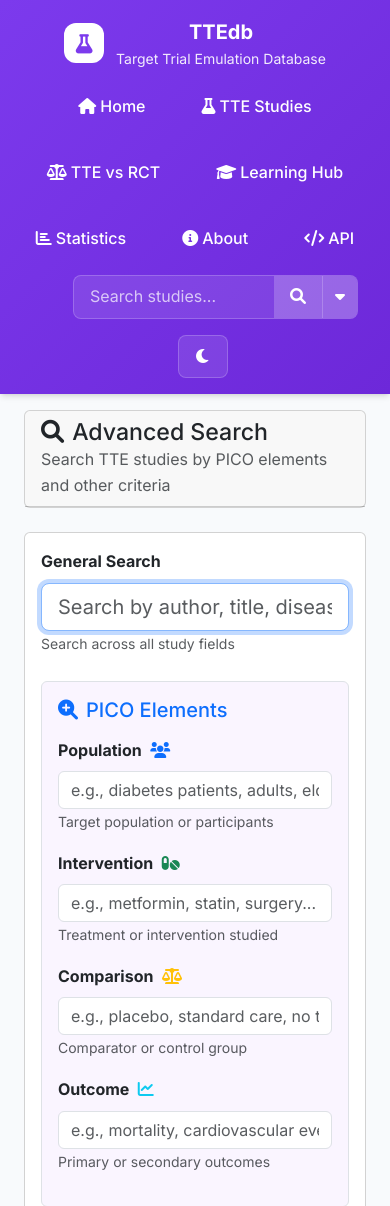
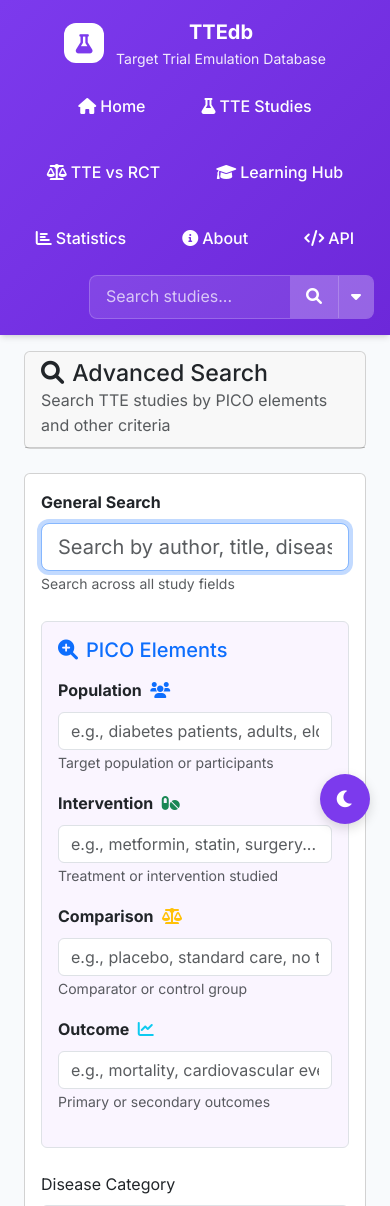
Before and after one commit to choxos/TTEdb, a Django app: page /search/ in a window 390 px wide. Shown: the top 1206 px of the page. Run offline with Django 5.2, Linux system fonts and the light colour scheme; data that the repository does not hold is empty.

Commit message:
Move dark theme toggle to floating bottom-right position
- Removed theme toggle from header navigation
- Added floating circular button in bottom-right corner (PRCT style)
- Added responsive mobile adjustments for smaller screens
- Improved header search spacing without theme toggle
- Added universal floating toggle styles to Xera unified theme
- Enhanced hover effects and smooth transitions
- Dark theme optimized colors for the floating button

```diff
--- a/shared_theme/templates/xera_base.html
+++ b/shared_theme/templates/xera_base.html
@@ -260,5 +260,10 @@
             });
         }
     </script>
+
+    <!-- Floating Dark Theme Toggle -->
+    <button id="theme-toggle" class="theme-toggle-floating" aria-label="Toggle dark mode" title="Toggle dark mode">
+        <i class="fas fa-moon" id="theme-icon"></i>
+    </button>
 </body>
 </html>
--- a/templates/ttedb/base.html
+++ b/templates/ttedb/base.html
@@ -160,7 +160,6 @@
 /* Header Search Styles */
 .xera-header-search {
     margin-left: auto;
-    margin-right: 1rem;
 }
 
 .xera-search-form {
@@ -236,24 +235,45 @@
     padding: 0.5rem 1rem 0.25rem;
 }
 
-/* Dark Theme Toggle Styles */
-.xera-theme-toggle {
-    margin-left: 1rem;
+/* Floating Dark Theme Toggle */
+.theme-toggle-floating {
+    position: fixed;
+    bottom: 20px;
+    right: 20px;
+    z-index: 1000;
+    background: var(--xera-primary);
+    border: none;
+    color: white;
+    border-radius: 50%;
+    width: 50px;
+    height: 50px;
+    cursor: pointer;
+    box-shadow: 0 4px 12px rgba(0, 0, 0, 0.15);
+    transition: all 0.3s ease;
+    display: flex;
+    align-items: center;
+    justify-content: center;
+    font-size: 1.2rem;
 }
 
-.xera-theme-btn {
-    background: rgba(255, 255, 255, 0.1);
-    border: 1px solid rgba(255, 255, 255, 0.2);
-    color: white;
-    border-radius: 0.5rem;
-    padding: 0.5rem 1rem;
-    cursor: pointer;
-    transition: all 0.3s ease;
+.theme-toggle-floating:hover {
+    background: var(--xera-primary-dark);
+    transform: scale(1.1);
+    box-shadow: 0 6px 20px rgba(0, 0, 0, 0.25);
 }
 
-.xera-theme-btn:hover {
-    background: rgba(255, 255, 255, 0.2);
-    transform: scale(1.05);
+.theme-toggle-floating:active {
+    transform: scale(0.95);
+}
+
+/* Dark theme adjustments for floating toggle */
+[data-bs-theme="dark"] .theme-toggle-floating {
+    background: var(--xera-primary-light);
+    color: var(--bs-dark);
+}
+
+[data-bs-theme="dark"] .theme-toggle-floating:hover {
+    background: var(--xera-primary);
 }
 
 /* Dark theme styles */
@@ -394,12 +414,7 @@ document.addEventListener('DOMContentLoaded', function() {
         </form>
     </div>
 
-<!-- Dark Theme Toggle -->
-<div class="xera-theme-toggle">
-    <button id="theme-toggle" class="xera-theme-btn" aria-label="Toggle dark mode">
-        <i class="fas fa-moon" id="theme-icon"></i>
-    </button>
-</div>
+
 {% endblock %}
 
 {% block app_logo %}
--- a/templates/xera_base.html
+++ b/templates/xera_base.html
@@ -264,5 +264,10 @@
             });
         }
     </script>
+
+    <!-- Floating Dark Theme Toggle -->
+    <button id="theme-toggle" class="theme-toggle-floating" aria-label="Toggle dark mode" title="Toggle dark mode">
+        <i class="fas fa-moon" id="theme-icon"></i>
+    </button>
 </body>
 </html>
```
Also changed, not shown: shared_theme/css/xera-unified-theme.css (+52 -0 lines).
